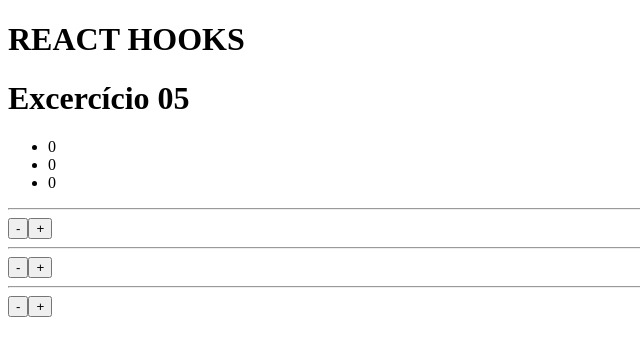
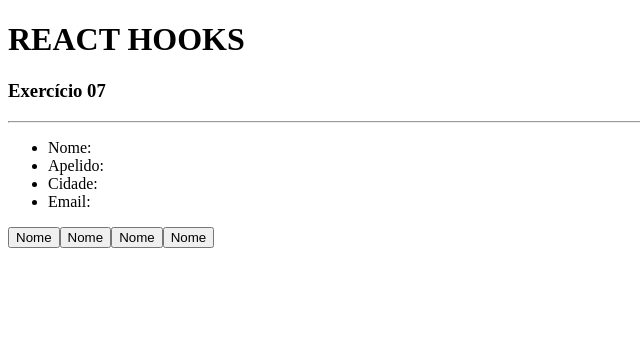
Before and after one commit to cesin10/react_next_hooks, a React (Vite) app: page / in a window 1280 px wide. Shown: the top 356 px of the page, without its empty margins (0-640 px from the left). Built offline with nearby package versions, Linux system fonts and the light colour scheme.

Commit message:
Exercício 08 exibindo dados do usuário através de botões

```diff
--- a/src/App.jsx
+++ b/src/App.jsx
@@ -1,5 +1,5 @@
 import React from "react";
-import HookState_07 from './components/UseState_07'
+import HookState_08 from './components/UseState_08'
 
 
 export default function App() {
@@ -7,7 +7,7 @@
     return(
         <>
         <h1>REACT HOOKS</h1>
-        <HookState_07 />
+        <HookState_08 />
 
 
         </>
--- a/src/components/UseState7a.jsx
+++ /dev/null
@@ -1,12 +0,0 @@
-import React from "react";
-
-export default ({funcaoDec, funcaoInc}) =>{
-        return(
-
-            <>
-            <button onClick={funcaoDec}>-</button>
-            <button onClick={funcaoInc}>+</button>
-            </>
-        )
-
-}
--- a/src/components/UseState_07.jsx
+++ /dev/null
@@ -1,59 +0,0 @@
-import React from "react";
-import { useState } from "react";
-import UseState7a from "./UseState7a";
-
-export default () => {
-
-const [valor, setValor] = useState([0,0,0]);
-
-
-function decValor1(){
-        setValor([valor[0] - 1, valor[1], valor[2]]);
-      };
-
-function decValor2(){
-        setValor([valor[0], valor[1] -1, valor[2]]);
-      };
-
-function decValor3(){
-        setValor([valor[0], valor[1], valor[2] -1]);
-      };
-
-
-function incValor1(){
-        setValor([valor[0] +1, valor[1], valor[2]]);
-      };
-
-function incValor2(){
-        setValor([valor[0], valor[1] +1, valor[2]]);
-      };
-
-function incValor3(){
-        setValor([valor[0], valor[1], valor[2] +1]);
-      };
-
-
-
-
-
-
-
-
-    return(
-        <>
-         <h1>Excercício 05</h1>
-         <ul>
-            <li>{valor[0]}</li>
-            <li>{valor[1]}</li>
-            <li>{valor[2]}</li>
-         </ul>
-         <hr />
-         <UseState7a funcaoDec={decValor1} funcaoInc={incValor1} />
-         <hr />
-         <UseState7a funcaoDec={decValor2} funcaoInc={incValor2} />
-         <hr />
-         <UseState7a funcaoDec={decValor3} funcaoInc={incValor3} />
-
-        </>
-    )
-}
--- /dev/null
+++ b/src/components/UseState_08.jsx
@@ -0,0 +1,57 @@
+import React, { useState } from "react";
+
+export default () => {
+    const tmp = [{
+        Nome:'',
+        apelido:'',
+        cidade:'',
+        email:''
+    }
+
+    ]
+
+    const [cliente, setCliente] = useState(tmp)
+
+    return(
+
+        <>
+        <h3>Exercício 07</h3>
+        <hr />
+
+       <ul>
+        <li>Nome:{cliente.Nome}</li>
+        <li>Apelido: {cliente.apelido} </li>
+        <li>Cidade: {cliente.cidade }</li>
+        <li>Email: {cliente.email} </li>
+       </ul>
+        <button onClick={()=>{
+            const c = {...cliente}
+            c.Nome='César'
+            setCliente(c)
+        }}>Nome</button>
+
+        <button onClick={()=>{
+            const c = {...cliente}
+            c.apelido='José'
+            setCliente(c)
+        }}>Nome</button>
+
+        <button onClick={()=>{
+            const c = {...cliente}
+            c.cidade='São José do Rio Preto'
+            setCliente(c)
+        }}>Nome</button>
+
+        <button onClick={()=>{
+            const c = {...cliente}
+            c.email='cjfreitas@cesar.empro.com.br'
+            setCliente(c)
+        }}>Nome</button>
+
+
+
+
+
+        </>
+    )
+}
```
Also changed, not shown: src/components/UseState6a.jsx (deleted, +0 -12 lines), src/components/UseState_06.jsx (deleted, +0 -28 lines).
